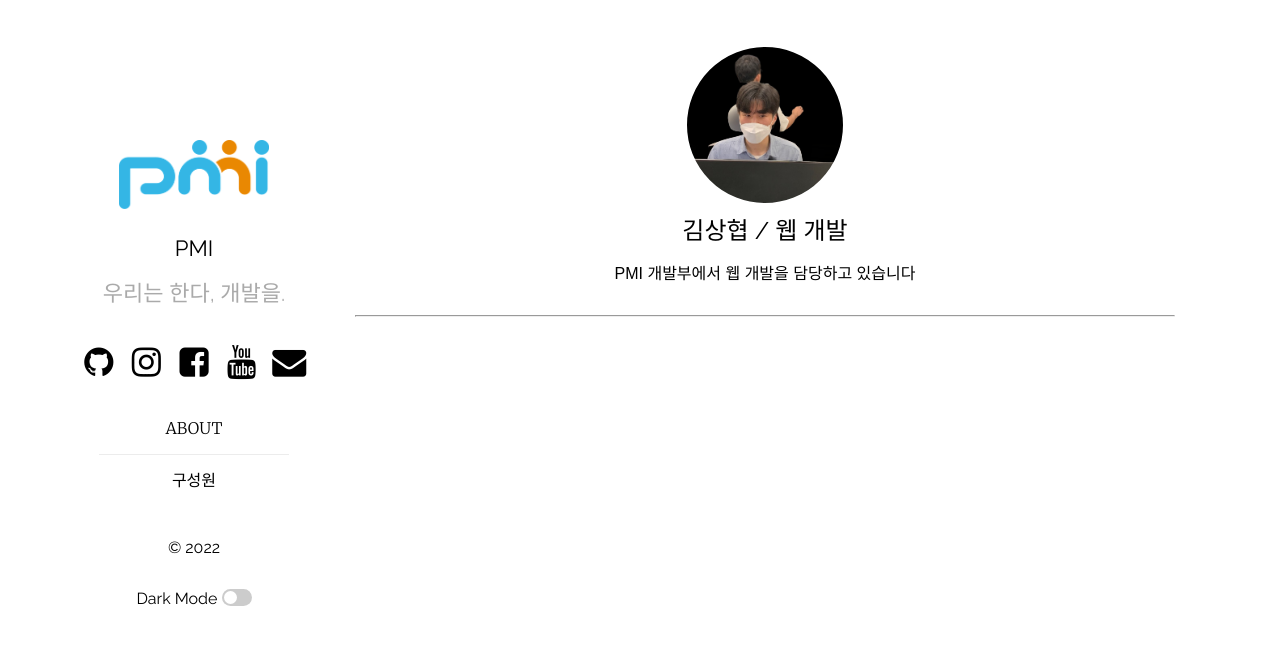
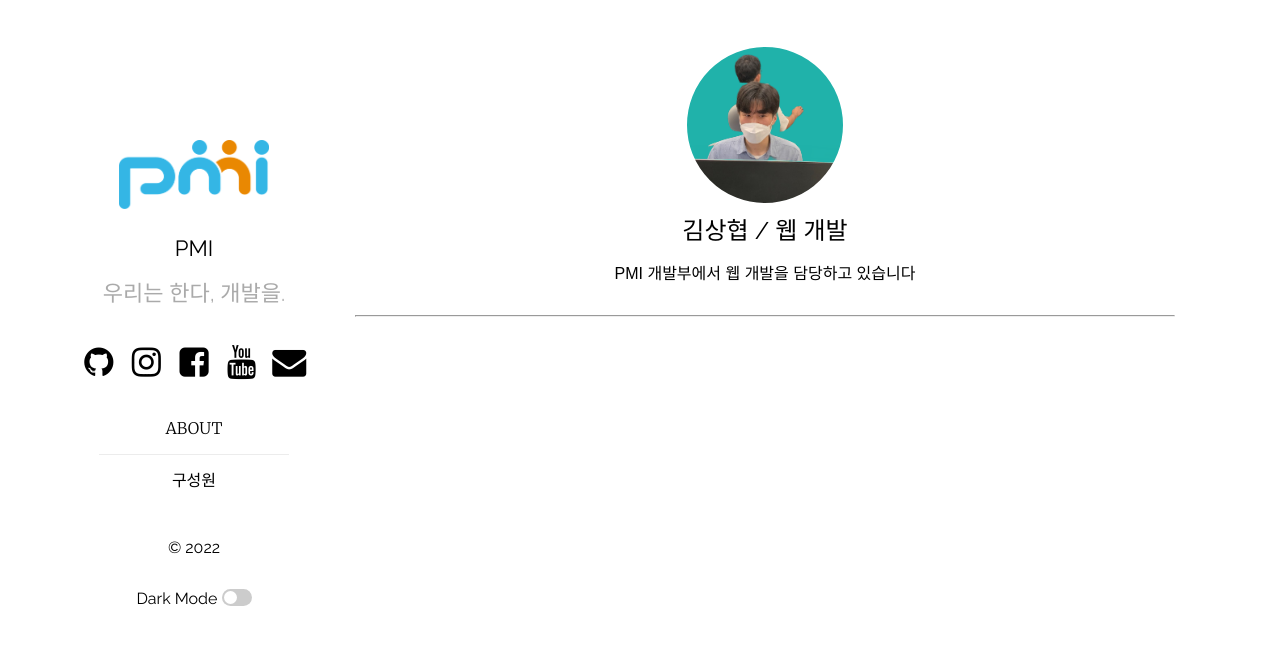
Before and after one commit to pmirnc-dev/pmirnc-dev.github.io, a Jekyll site: the page built from people/sh.kim.md, in a window 1280 px wide. Shown: the top 645 px of the page. Built offline with Jekyll 4.4.1, drawn with Linux system fonts in a browser that asks for light colours.

Commit message:
feat: 구성원 추가
구성원 추가
sh.kim

```diff
--- a/_data/authors.yaml
+++ b/_data/authors.yaml
@@ -20,7 +20,7 @@ ihhwang:
 sh.kim:
     username: sh.kim
     name: 김상협
-    image: /assets/authors/sh.kim.jpg
+    image: /assets/authors/sh.kim.png
     position: 웹 개발
     description: |-
         PMI 개발부에서 웹 개발을 담당하고 있습니다
```
Also changed, not shown: assets/authors/sh.kim.png (added).
